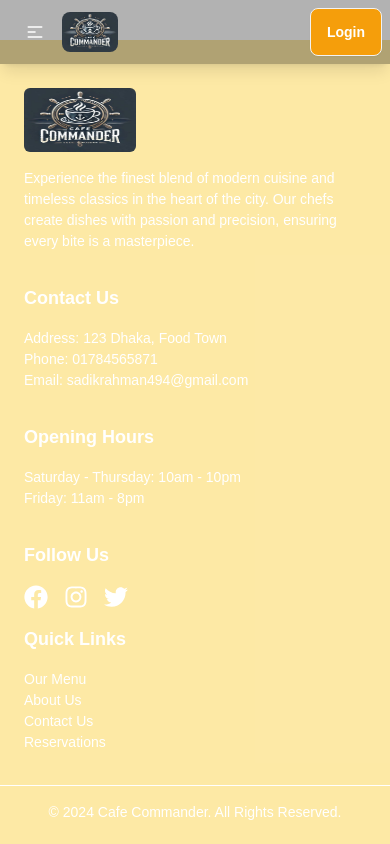
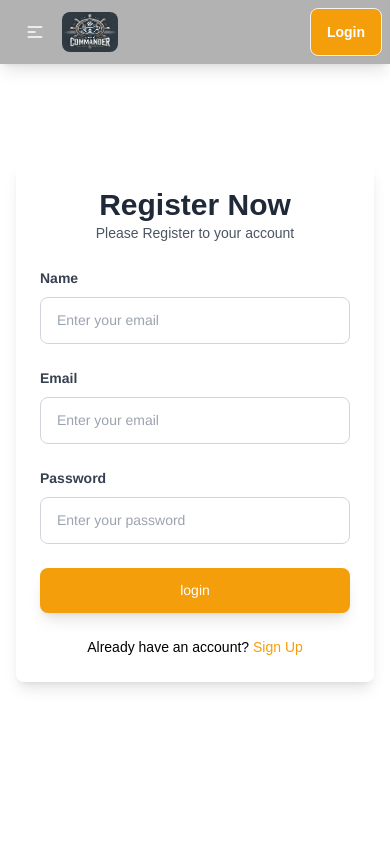
Before and after one commit to SadikRa/Cafe-Commander, a React (Vite) app: page /register in a window 390 px wide. Shown: the top 844 px of the page. Built offline with nearby package versions, Linux system fonts and the light colour scheme.

Commit message:
get login form and register form data done

```diff
--- a/src/pages/Login/Login.jsx
+++ b/src/pages/Login/Login.jsx
@@ -1,44 +1,73 @@
-import React from 'react';
+import React from "react";
+import { Link } from "react-router-dom";
 
 const Login = () => {
+  const handleLogin = (e) => {
+    e.preventDefault();
+    const target = e.target;
+    const email = target.email.value;
+    const password = target.password.value;
+    const data = {email, password}
+    console.log(data)
+  };
   return (
     <div className="min-h-screen flex items-center justify-center px-4 sm:px-6 lg:px-8">
       <div className="flex flex-col md:flex-row max-w-4xl w-full shadow-lg rounded-lg overflow-hidden">
+        <div
+          className="hidden md:block md:w-1/2 bg-cover bg-center"
+          style={{
+            backgroundImage: "url('https://i.ibb.co.com/HCmn45X/loginp.jpg')",
+          }}
+        ></div>
 
-                {/* Image Section */}
-                <div className="hidden md:block md:w-1/2 bg-cover bg-center" style={{ backgroundImage: "url('https://i.ibb.co.com/HCmn45X/loginp.jpg')" }}>
-                </div>
-
-                {/* Form Section */}
         <div className="w-full md:w-1/2 p-6 sm:p-8 lg:p-10 bg-white">
-                    <h2 className="text-3xl font-bold text-gray-800 text-center">Welcome Back</h2>
-                    <p className="text-center text-gray-600 mb-6">Please login to your account</p>
-                    <form>
+          <h2 className="text-3xl font-bold text-gray-800 text-center">
+            Welcome Back
+          </h2>
+          <p className="text-center text-gray-600 mb-6">
+            Please login to your account
+          </p>
+          <form onSubmit={handleLogin}>
             <div className="mb-6">
-                            <label className="block text-gray-700 font-semibold mb-2">Email</label>
+              <label className="block text-gray-700 font-semibold mb-2">
+                Email
+              </label>
               <input
                 type="email"
+                name="email"
                 className="w-full px-4 py-3 border border-gray-300 rounded-lg focus:outline-none focus:ring-2 focus:ring-amber-500 focus:border-transparent"
                 placeholder="Enter your email"
               />
             </div>
             <div className="mb-6">
-                            <label className="block text-gray-700 font-semibold mb-2">Password</label>
+              <label className="block text-gray-700 font-semibold mb-2">
+                Password
+              </label>
               <input
                 type="password"
+                name="password"
                 className="w-full px-4 py-3 border border-gray-300 rounded-lg focus:outline-none focus:ring-2 focus:ring-amber-500 focus:border-transparent"
                 placeholder="Enter your password"
               />
             </div>
             <div className="flex justify-between items-center mb-6">
-                            <a href="#" className="text-sm text-amber-500 hover:underline">Forgot Password?</a>
+              <a href="#" className="text-sm text-amber-500 hover:underline">
+                Forgot Password?
+              </a>
             </div>
-                        <button className="w-full bg-amber-500 text-white py-3 rounded-lg shadow-lg hover:bg-amber-600 transition-all duration-300">
-                            Login
-                        </button>
+            <input
+              type="submit"
+              className="w-full bg-amber-500 text-white py-3 rounded-lg shadow-lg hover:bg-amber-600 transition-all duration-300"
+              value="login"
+            />
           </form>
           <div className="mt-6 text-center">
-                        <p>Don't have an account? <a href="#" className="text-amber-500 hover:underline">Sign Up</a></p>
+            <p>
+              Don't have an account?{" "}
+              <Link to={"/register"} className="text-amber-500 hover:underline">
+                Sign Up
+              </Link>
+            </p>
           </div>
         </div>
       </div>
--- a/src/pages/Register/Register.jsx
+++ b/src/pages/Register/Register.jsx
@@ -1,11 +1,85 @@
-import React from 'react';
+import React from "react";
+import { Link } from "react-router-dom";
 
 const Register = () => {
-    return (
-        <div>
+  const handleRegister = (e) => {
+    e.preventDefault();
+    const target = e.target;
+    const name = target.name.value;
+    const email = target.email.value;
+    const password = target.password.value;
+    const data = {name, email, password}
+    console.log(data)
+  };
+  return (
+    <div className="min-h-screen flex items-center justify-center px-4 sm:px-6 lg:px-8">
+      <div className="flex flex-col md:flex-row max-w-4xl w-full shadow-lg rounded-lg overflow-hidden">
+        <div
+          className="hidden md:block md:w-1/2 bg-cover bg-center"
+          style={{
+            backgroundImage: "url('https://i.ibb.co.com/HCmn45X/loginp.jpg')",
+          }}
+        ></div>
 
+        <div className="w-full md:w-1/2 p-6 sm:p-8 lg:p-10 bg-white">
+          <h2 className="text-3xl font-bold text-gray-800 text-center">
+            Register Now
+          </h2>
+          <p className="text-center text-gray-600 mb-6">
+            Please Register to your account
+          </p>
+          <form onSubmit={handleRegister}>
+            <div className="mb-6">
+              <label className="block text-gray-700 font-semibold mb-2">
+                Name
+              </label>
+              <input
+                type="name"
+                name="name"
+                className="w-full px-4 py-3 border border-gray-300 rounded-lg focus:outline-none focus:ring-2 focus:ring-amber-500 focus:border-transparent"
+                placeholder="Enter your email"
+              />
+            </div>
+            <div className="mb-6">
+              <label className="block text-gray-700 font-semibold mb-2">
+                Email
+              </label>
+              <input
+                type="email"
+                name="email"
+                className="w-full px-4 py-3 border border-gray-300 rounded-lg focus:outline-none focus:ring-2 focus:ring-amber-500 focus:border-transparent"
+                placeholder="Enter your email"
+              />
+            </div>
+            <div className="mb-6">
+              <label className="block text-gray-700 font-semibold mb-2">
+                Password
+              </label>
+              <input
+                type="password"
+                name="password"
+                className="w-full px-4 py-3 border border-gray-300 rounded-lg focus:outline-none focus:ring-2 focus:ring-amber-500 focus:border-transparent"
+                placeholder="Enter your password"
+              />
+            </div>
+            <input
+              type="submit"
+              className="w-full bg-amber-500 text-white py-3 rounded-lg shadow-lg hover:bg-amber-600 transition-all duration-300"
+              value="login"
+            />
+          </form>
+          <div className="mt-6 text-center">
+            <p>
+              Already have an account?{" "}
+              <Link to={"/login"} className="text-amber-500 hover:underline">
+                Sign Up
+              </Link>
+            </p>
+          </div>
         </div>
-    );
+      </div>
+    </div>
+  );
 };
 
 export default Register;
```
Lines whose indentation alone changed are shown as unchanged.
